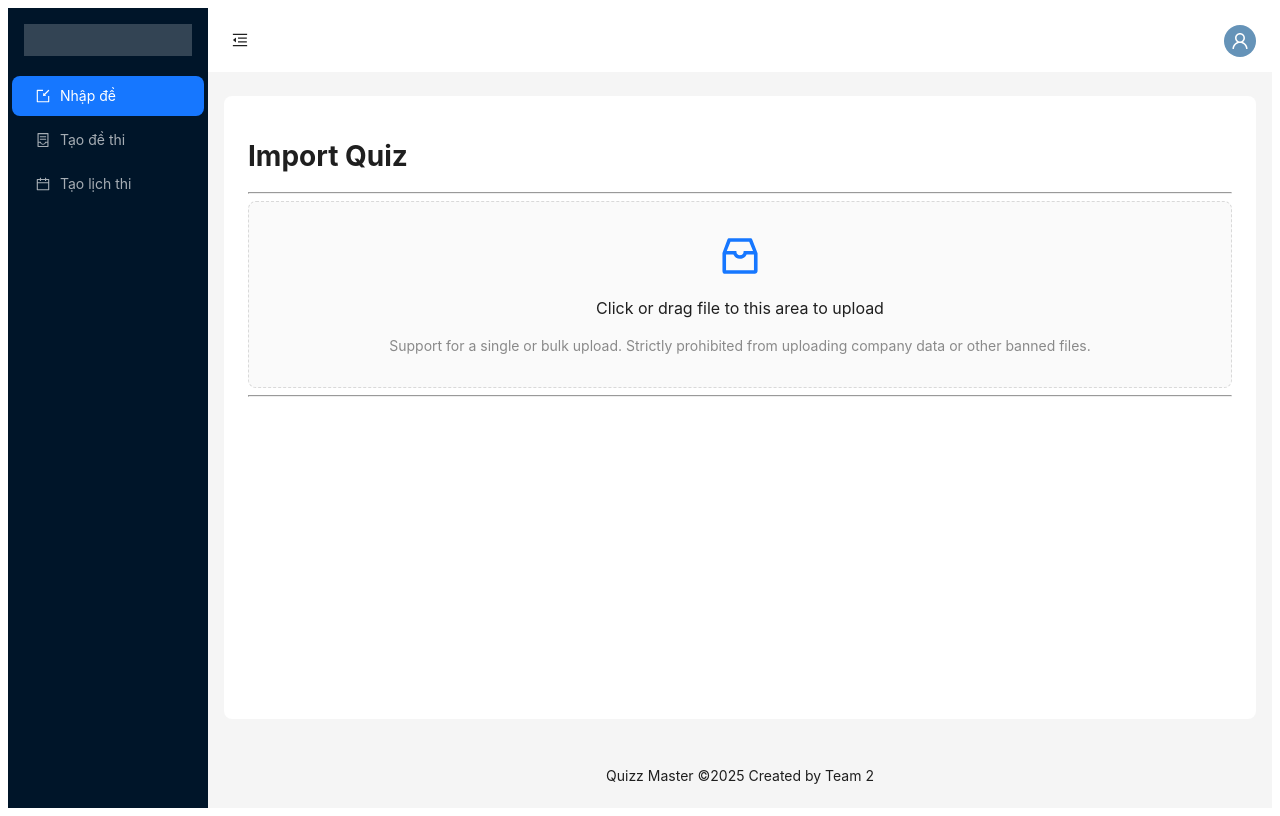
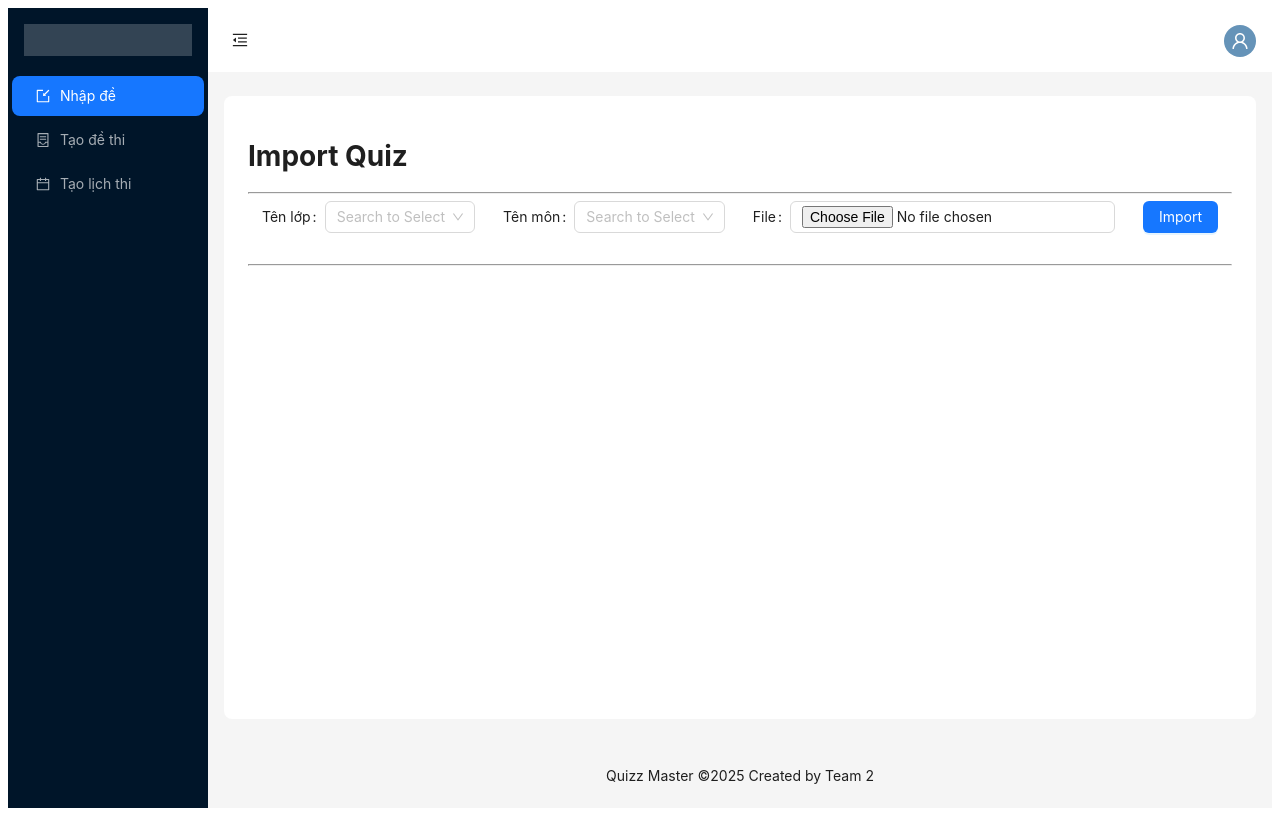
Before and after one commit to xrl111/PPR501, a React (Vite) app in the folder frontend/: page /main in a window 1280 px wide. Built offline with nearby package versions, Linux system fonts and the light colour scheme; what antd-style would draw is missing.

Commit message:
import quiz fix

```diff
--- a/frontend/src/components/layouts/ImportQuiz.tsx
+++ b/frontend/src/components/layouts/ImportQuiz.tsx
@@ -1,49 +1,78 @@
 import React from 'react';
 
-import { InboxOutlined } from '@ant-design/icons';
-import type { UploadProps } from 'antd';
 import { Wrapper } from '../atoms/Wrapper';
-import { message, Upload } from 'antd';
-
-const { Dragger } = Upload;
-
-const props: UploadProps = {
-  name: 'file',
-  multiple: true,
-  action: 'https://660d2bd96ddfa2943b33731c.mockapi.io/api/upload',
-  onChange(info) {
-    const { status } = info.file;
-    if (status !== 'uploading') {
-      console.log(info.file, info.fileList);
-    }
-    if (status === 'done') {
-      message.success(`${info.file.name} file uploaded successfully.`);
-    } else if (status === 'error') {
-      message.error(`${info.file.name} file upload failed.`);
-    }
+import { Input, Form, Select, Flex, Button } from 'antd';
+const { Item } = Form;
+const options = [
+  {
+    value: '1',
+    label: 'Not Identified',
   },
-  onDrop(e) {
-    console.log('Dropped files', e.dataTransfer.files);
+  {
+    value: '2',
+    label: 'Closed',
   },
+  {
+    value: '3',
+    label: 'Communicated',
+  },
+  {
+    value: '4',
+    label: 'Identified',
+  },
+  {
+    value: '5',
+    label: 'Resolved',
+  },
+  {
+    value: '6',
+    label: 'Cancelled',
+  },
+];
+interface Option {
+  value: string;
+  label: string;
+}
+const filterSort = (optionA: Option, optionB: Option) => {
+  return (optionA?.label ?? '')
+    .toLowerCase()
+    .localeCompare((optionB?.label ?? '').toLowerCase());
 };
-
 const ImportQuiz: React.FC = () => {
+  const [form] = Form.useForm();
   return (
     <Wrapper>
       <h1>Import Quiz</h1>
       <hr />
-      <Dragger {...props}>
-        <p className="ant-upload-drag-icon">
-          <InboxOutlined />
-        </p>
-        <p className="ant-upload-text">
-          Click or drag file to this area to upload
-        </p>
-        <p className="ant-upload-hint">
-          Support for a single or bulk upload. Strictly prohibited from
-          uploading company data or other banned files.
-        </p>
-      </Dragger>
+      <Form form={form}>
+        <Flex justify="space-around" wrap>
+          <Item label="Tên lớp">
+            <Select
+              showSearch
+              placeholder="Search to Select"
+              optionFilterProp="label"
+              filterSort={filterSort}
+              options={options}
+            />
+          </Item>
+          <Item label="Tên môn">
+            <Select
+              showSearch
+              placeholder="Search to Select"
+              optionFilterProp="label"
+              filterSort={filterSort}
+              options={options}
+            />
+          </Item>
+          <Item label="File">
+            <Input type="file" />
+          </Item>
+          <Item>
+            <Button type="primary">Import</Button>
+          </Item>
+        </Flex>
+      </Form>
+
       <hr />
       <div>{/* Additional content can go here */}</div>
     </Wrapper>
```
